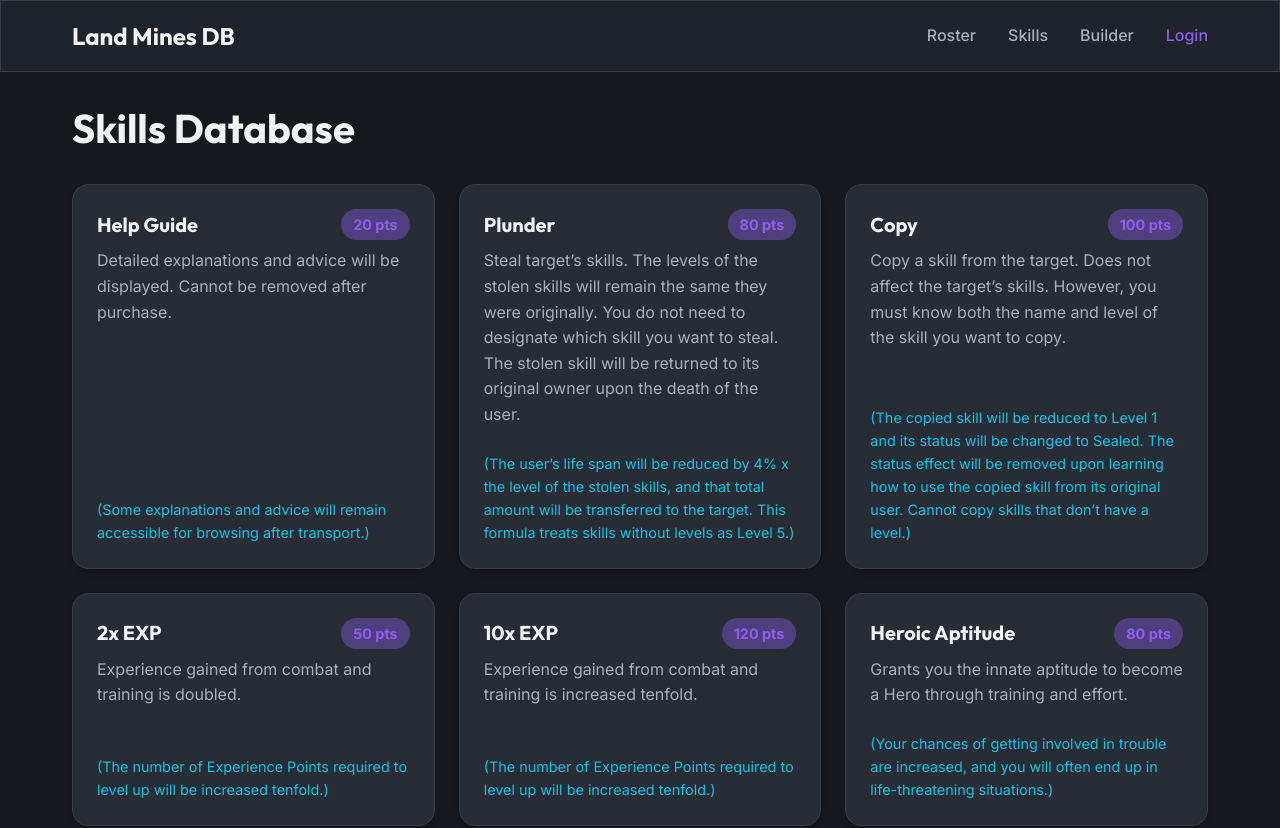
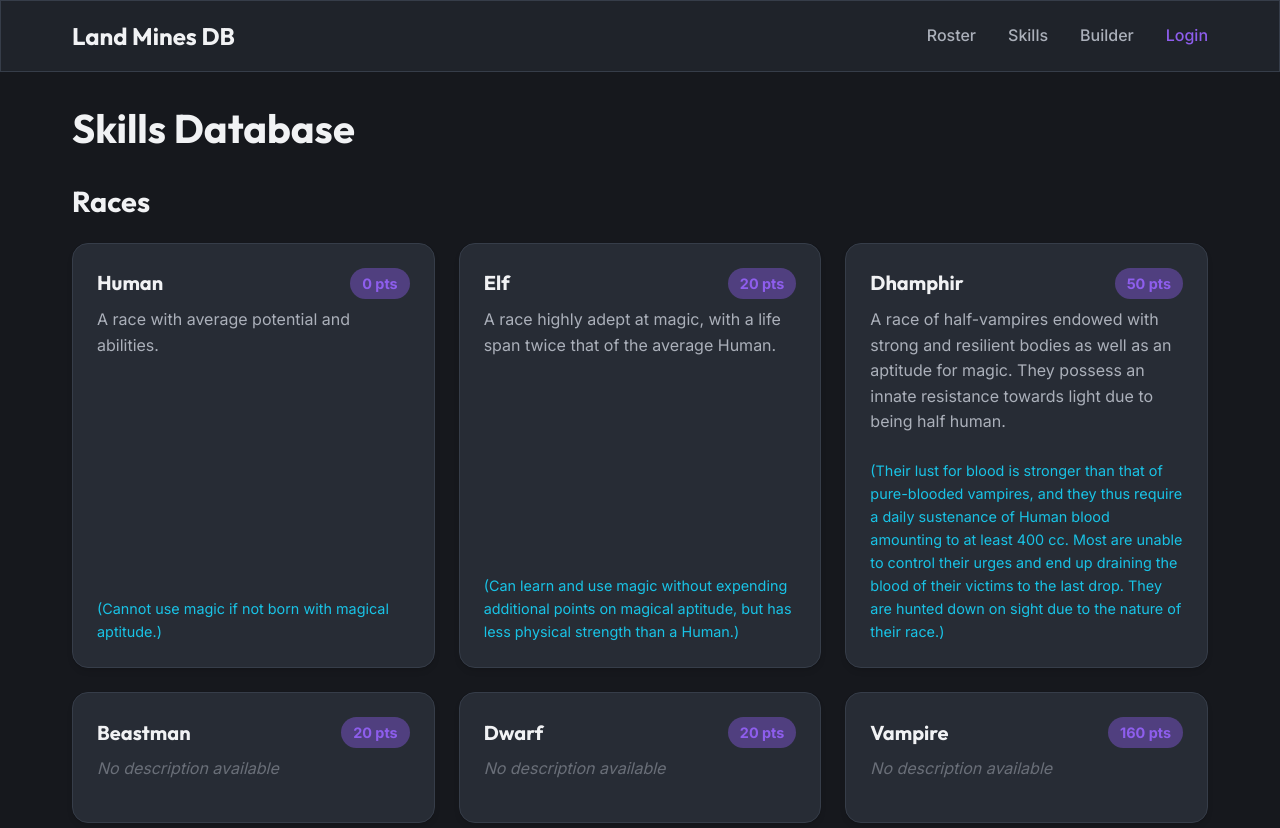
Before and after one commit to sorvani/tanwlm, a Next.js app: page /skills in a window 1280 px wide. Shown: the top 828 px of the page. Built offline with nearby package versions, Linux system fonts and the light colour scheme; no server answers.

Commit message:
added races to skills page

```diff
--- a/src/app/skills/page.tsx
+++ b/src/app/skills/page.tsx
@@ -2,7 +2,7 @@ import { getGameData } from '@/lib/data';
 import Link from 'next/link';
 
 export default async function SkillsPage() {
-    const { skills } = await getGameData();
+    const { skills, races } = await getGameData();
 
     return (
         <div className="container">
@@ -10,6 +10,37 @@ export default async function SkillsPage() {
                 <h1 style={{ fontSize: '2.5rem' }}>Skills Database</h1>
             </div>
 
+            <h2 style={{ fontSize: '1.8rem', marginBottom: '1rem', borderBottom: '1px solid hsl(var(--border))', paddingBottom: '0.5rem' }}>Races</h2>
+            <div style={{ display: 'grid', gridTemplateColumns: 'repeat(auto-fill, minmax(300px, 1fr))', gap: '1.5rem', marginBottom: '3rem' }}>
+                {races.map((race, index) => (
+                    <div key={index} className="card glass-panel" style={{ display: 'flex', flexDirection: 'column' }}>
+                        <div style={{ display: 'flex', justifyContent: 'space-between', alignItems: 'center', marginBottom: '0.5rem' }}>
+                            <h3 style={{ fontSize: '1.25rem' }}>{race.name}</h3>
+                            <span style={{
+                                background: 'hsl(var(--accent-glow))',
+                                color: 'hsl(var(--accent-primary))',
+                                padding: '0.25rem 0.75rem',
+                                borderRadius: 'var(--radius-full)',
+                                fontWeight: 'bold',
+                                fontSize: '0.9rem'
+                            }}>
+                                {race.cost} pts
+                            </span>
+                        </div>
+                        <p style={{ color: 'hsl(var(--text-secondary))', marginBottom: '1rem', flex: 1 }}>
+                            {race.description || <em style={{ opacity: 0.5 }}>No description available</em>}
+                        </p>
+                        {race.hidden_info && (
+                            <p style={{ fontSize: '0.9rem', color: 'hsl(var(--accent-secondary))', marginTop: '0.5rem' }}>
+                                ({race.hidden_info})
+                            </p>
+                        )}
+
+                    </div>
+                ))}
+            </div>
+
+            <h2 style={{ fontSize: '1.8rem', marginBottom: '1rem', borderBottom: '1px solid hsl(var(--border))', paddingBottom: '0.5rem' }}>Skills</h2>
             <div style={{ display: 'grid', gridTemplateColumns: 'repeat(auto-fill, minmax(300px, 1fr))', gap: '1.5rem' }}>
                 {skills.map((skill, index) => (
                     <div key={index} className="card glass-panel" style={{ display: 'flex', flexDirection: 'column' }}>
```
